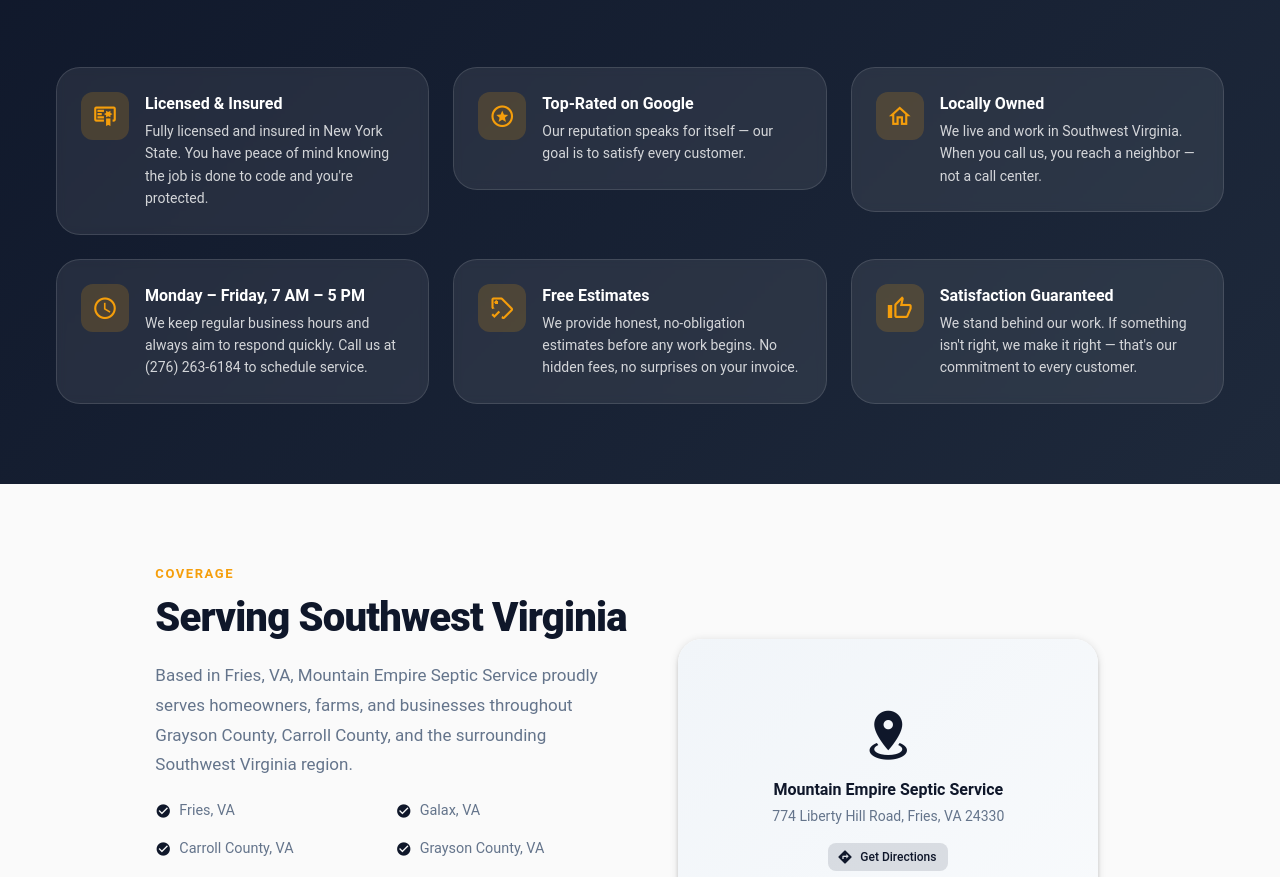
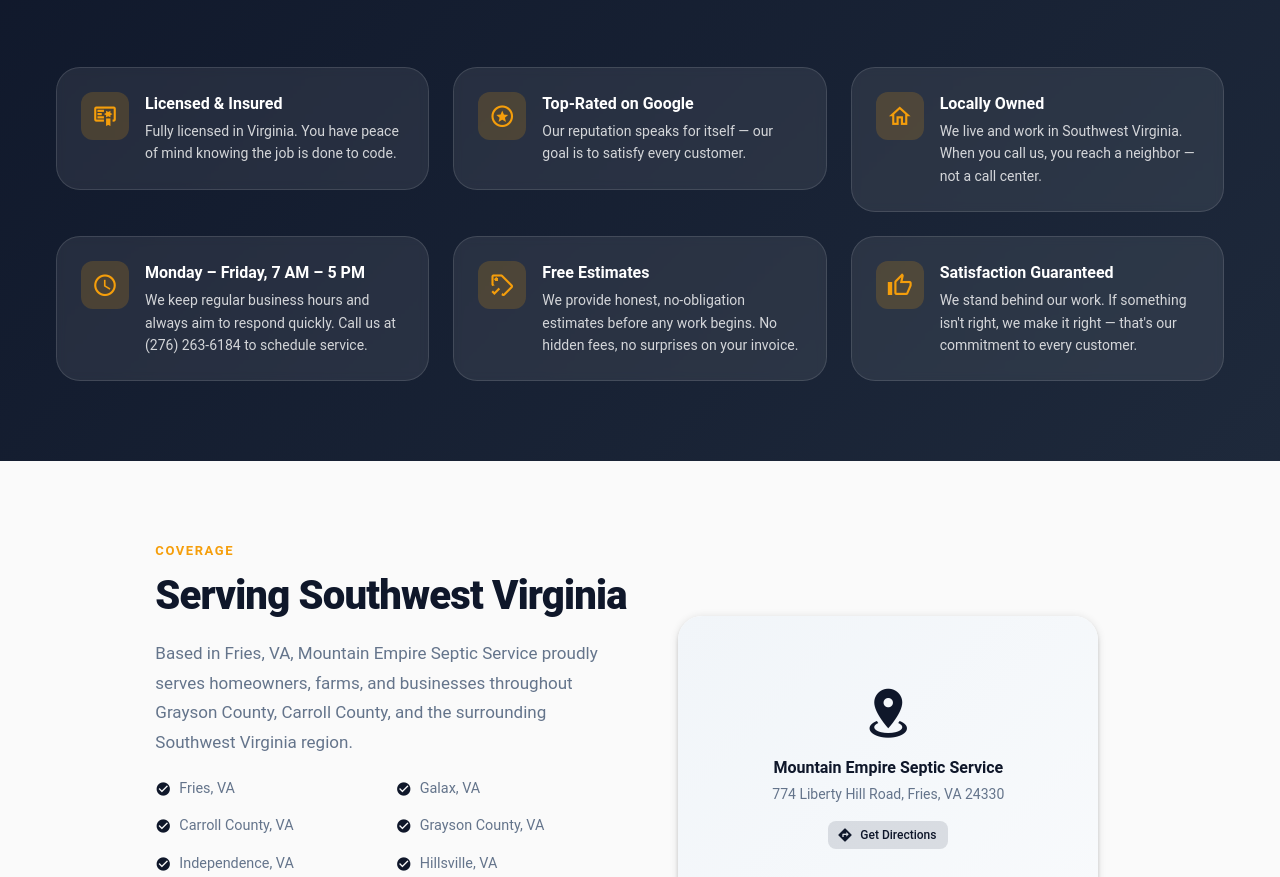
Before and after one commit to TaiMeade/mountain-empire-septic-service, a Vue app: page / in a window 1280 px wide. Shown: the part 2701-3578 px from the top of the page. Built offline with nearby package versions, Linux system fonts and the light colour scheme.

Commit message:
fixes to information

```diff
--- a/src/components/AppFooter.vue
+++ b/src/components/AppFooter.vue
@@ -42,7 +42,7 @@
               variant="tonal"
               color="white"
               size="small"
-              href="https://www.google.com/maps/place/Empire+Septic+Services+LLC./@43.3506892,-73.3874502,17z"
+              href="https://www.google.com/maps/place/Mountain+Empire+Septic+Service/@36.7417515,-80.9968904,17z/data=!4m18!1m9!3m8!1s0x499e76650a172ef7:0xd0b6a83a5c8256c7!2sMountain+Empire+Septic+Service!8m2!3d36.7417515!4d-80.9968904!9m1!1b1!16s%2Fg%2F11nhfwq1q0!3m7!1s0x499e76650a172ef7:0xd0b6a83a5c8256c7!8m2!3d36.7417515!4d-80.9968904!9m1!1b1!16s%2Fg%2F11nhfwq1q0?entry=ttu&g_ep=EgoyMDI2MDQyMi4wIKXMDSoASAFQAw%3D%3D"
               target="_blank"
               rel="noopener noreferrer"
               aria-label="Google Maps"
--- a/src/components/ServiceAreaSection.vue
+++ b/src/components/ServiceAreaSection.vue
@@ -46,7 +46,7 @@
                 variant="tonal"
                 rounded="lg"
                 size="small"
-                href="https://www.google.com/maps/search/?api=1&query=774+Liberty+Hill+Road+Fries+VA+24330"
+                href="https://www.google.com/maps/place/Mountain+Empire+Septic+Service/@36.7417515,-80.9968904,17z/data=!4m18!1m9!3m8!1s0x499e76650a172ef7:0xd0b6a83a5c8256c7!2sMountain+Empire+Septic+Service!8m2!3d36.7417515!4d-80.9968904!9m1!1b1!16s%2Fg%2F11nhfwq1q0!3m7!1s0x499e76650a172ef7:0xd0b6a83a5c8256c7!8m2!3d36.7417515!4d-80.9968904!9m1!1b1!16s%2Fg%2F11nhfwq1q0?entry=ttu&g_ep=EgoyMDI2MDQyMi4wIKXMDSoASAFQAw%3D%3D"
                 target="_blank"
                 rel="noopener noreferrer"
               >
--- a/src/components/WhyUsSection.vue
+++ b/src/components/WhyUsSection.vue
@@ -54,7 +54,7 @@
   {
     icon: 'mdi-certificate-outline',
     title: 'Licensed & Insured',
-    description: "Fully licensed and insured in New York State. You have peace of mind knowing the job is done to code and you're protected.",
+    description: "Fully licensed in Virginia. You have peace of mind knowing the job is done to code.",
   },
   {
     icon: 'mdi-star-circle-outline',
```
